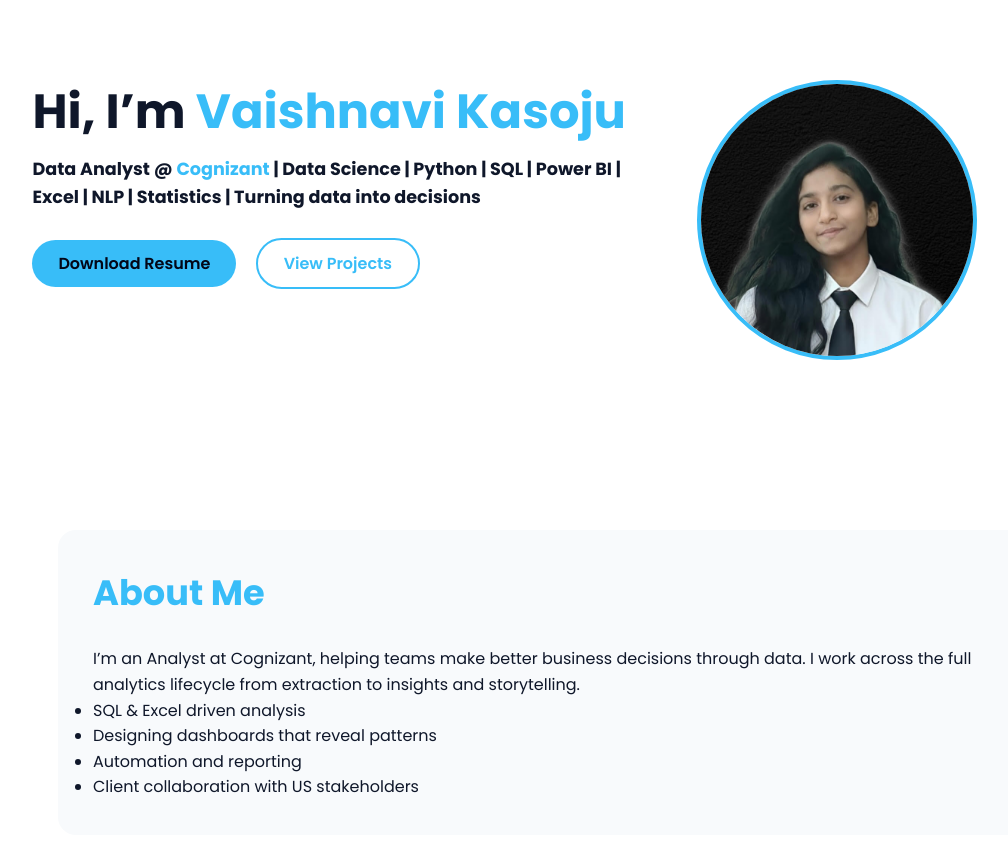
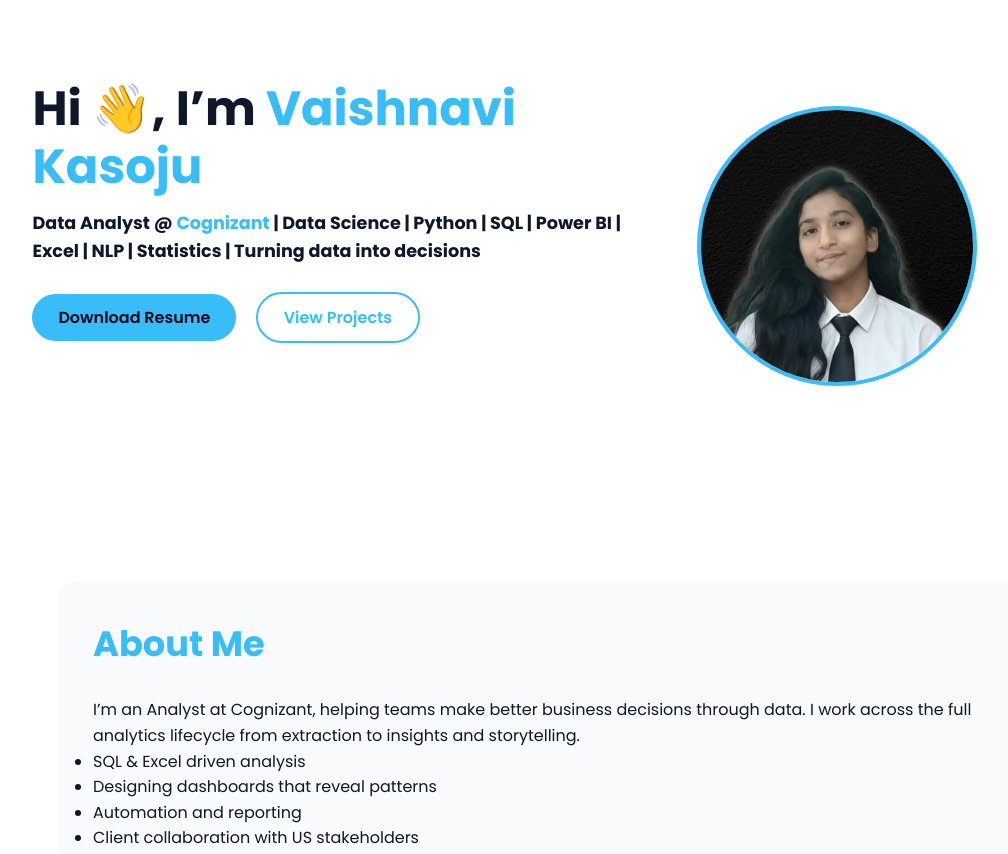
Before and after one commit to vaishnavikasoju07/portfolio, a plain HTML site: page index.html in a window 1280 px wide. Shown: the top 854 px of the page, without its empty margins (70-1078 px from the left). Drawn offline with nearby package versions, Linux system fonts and the light colour scheme.

Commit message:
Update portfolio content

```diff
--- a/index.html
+++ b/index.html
@@ -20,7 +20,7 @@
 <!-- HERO -->
 <header class="hero">
   <div class="hero-text fade-in">
-    <h1>Hi, I’m <span>Vaishnavi Kasoju</span></h1>
+    <h1>Hi 👋, I’m <span>Vaishnavi Kasoju</span></h1>
 
     <p class="hero-subtitle">
       <strong>Data Analyst @ <span>Cognizant</span></strong> | Data Science | Python | SQL | Power BI |
```
